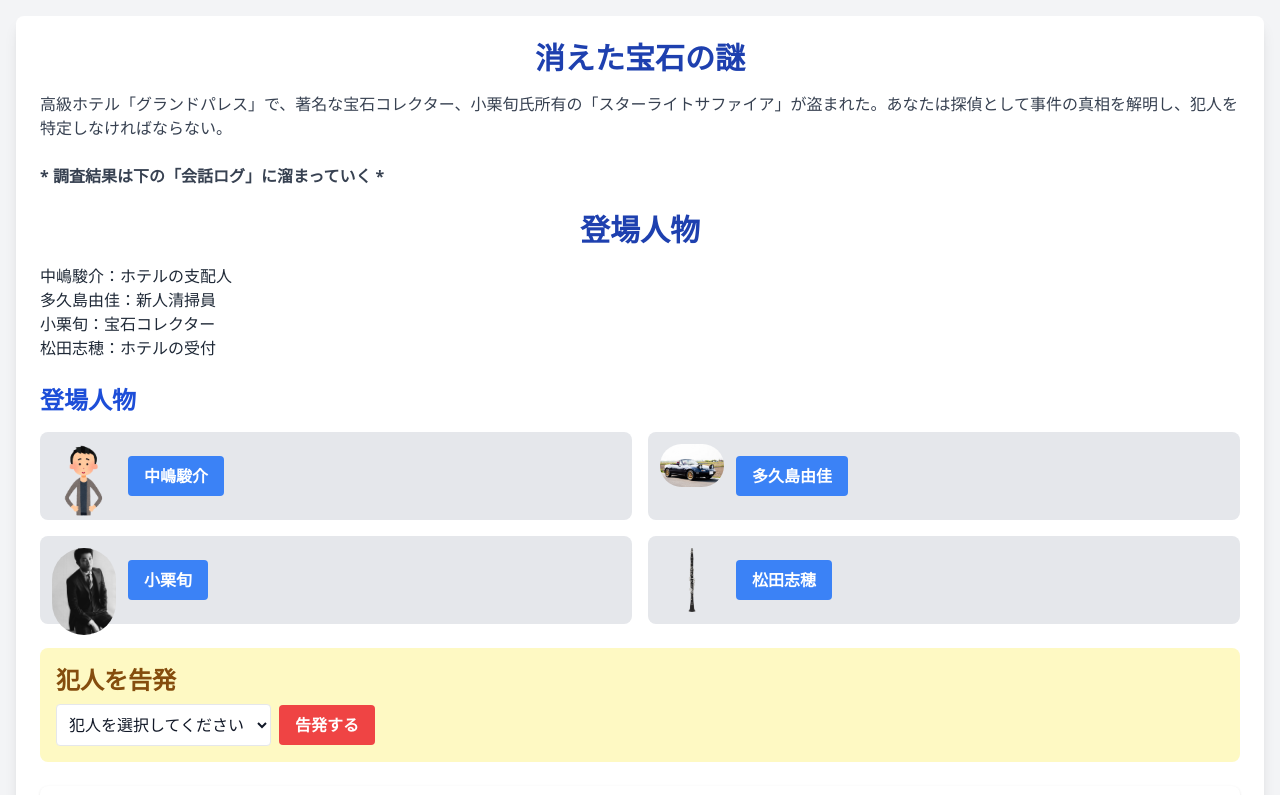
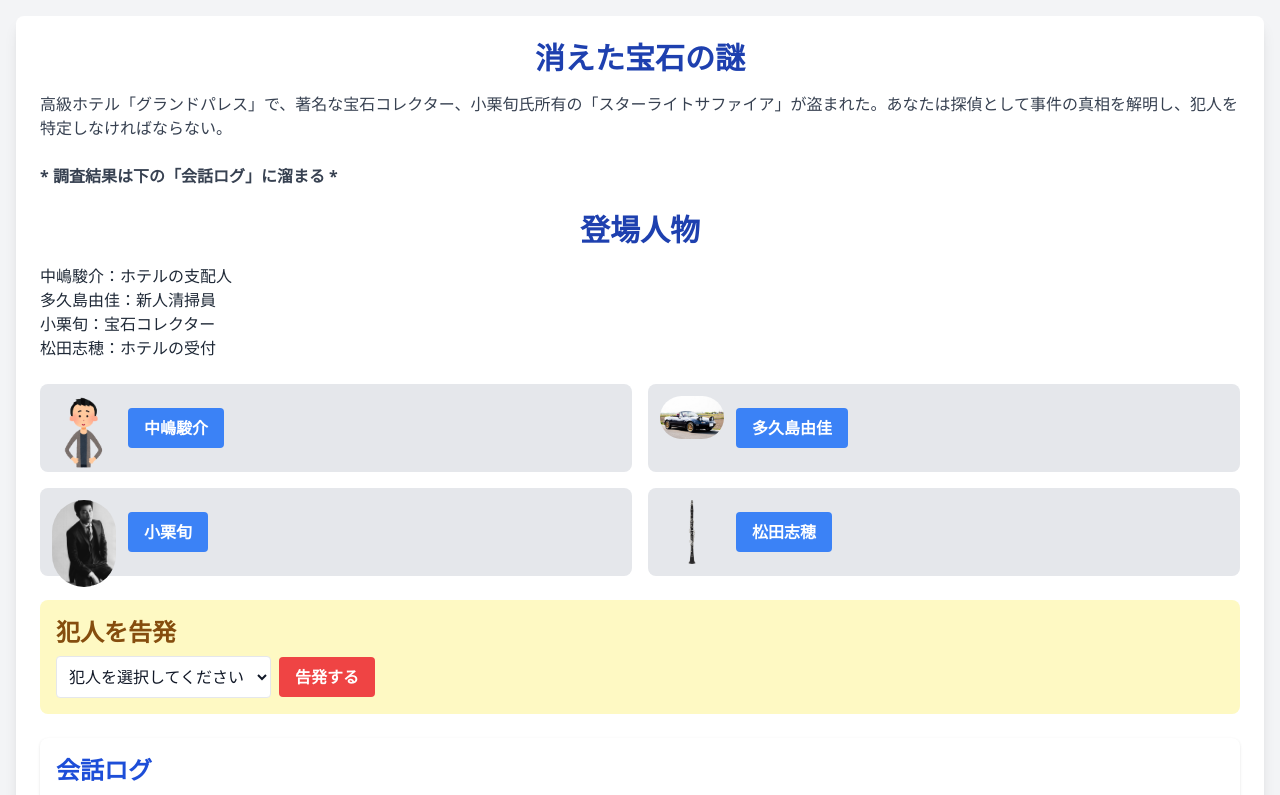
Before and after one commit to bayuTiger/mystery-game, a Next.js app: page /game in a window 1280 px wide. Shown: the top 795 px of the page. Built offline with nearby package versions, Linux system fonts and the light colour scheme.

Commit message:
余計な記述削除

```diff
--- a/pages/game.tsx
+++ b/pages/game.tsx
@@ -167,7 +167,7 @@ const Game: React.FC = () => {
         </h1>
         <p className="mb-6 text-gray-700">{scenario.description}</p>
         <p className="mb-6 text-gray-700 font-bold">
-          * 調査結果は下の「会話ログ」に溜まっていく *
+          * 調査結果は下の「会話ログ」に溜まる *
         </p>
         <h2 className="text-3xl font-bold mb-4 text-center text-blue-800">
           登場人物
@@ -191,9 +191,6 @@ const Game: React.FC = () => {
           />
         ) : (
           <div>
-            <h2 className="text-2xl font-semibold mb-4 text-blue-700">
-              登場人物
-            </h2>
             <div className="grid grid-cols-1 sm:grid-cols-2 gap-4 mb-6">
               {scenario.npcs.map((npc) => (
                 <div
```
